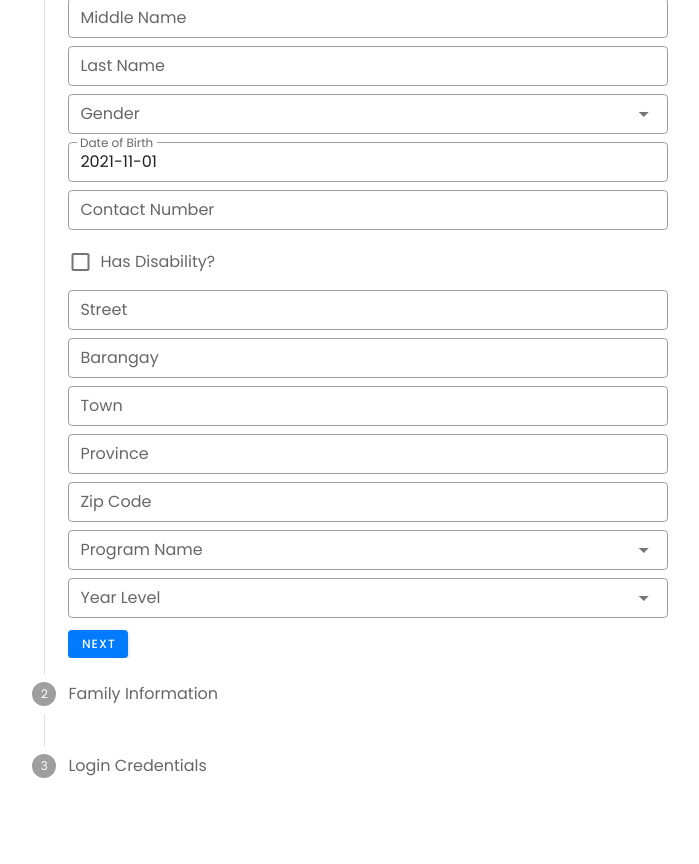
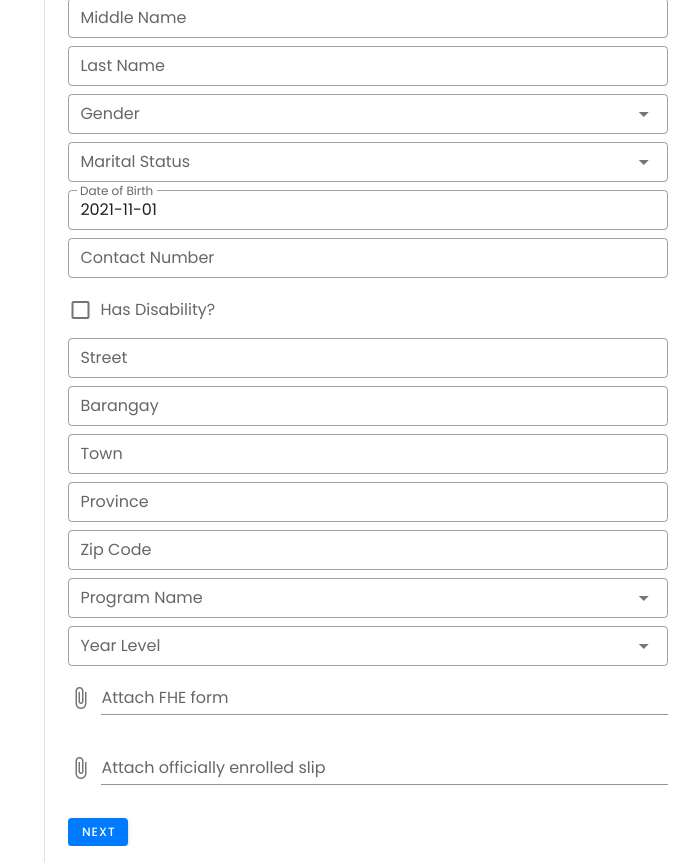
Before and after one commit to newbie2019-hub/evsu-fe, a Vue app: page /apply in a window 1280 px wide. Shown: the part 380-1244 px from the top of the page, without its empty margins (290-989 px from the left). Before the commit the page ends 1222 px from the top, so only its background shows below. Built offline with nearby package versions, Linux system fonts and the light colour scheme.

Commit message:
added file upload

```diff
--- a/src/store/base/index.js
+++ b/src/store/base/index.js
@@ -3,8 +3,8 @@ import axios from 'axios';
 const bearer_token = localStorage.getItem('auth') || ''
 
 const API = axios.create({
-  baseURL: 'http://127.0.0.1:8000/api'
-  // baseURL: 'https://be-evsu-tes.herokuapp.com/api'
+  // baseURL: 'http://127.0.0.1:8000/api'
+  baseURL: 'https://be-evsu-tes.herokuapp.com/api'
 });
 
 API.defaults.headers.common['Authorization'] = `Bearer ${bearer_token}`
--- a/src/views/pages/admin/Application/Apply.vue
+++ b/src/views/pages/admin/Application/Apply.vue
@@ -31,6 +31,8 @@
              <v-text-field type="text" class="pt-2" hide-details="auto" :rules="[rules.required]" v-model="data.middle_name" outlined dense label="Middle Name"></v-text-field>
              <v-text-field type="text" class="pt-2" hide-details="auto" :rules="[rules.required]" v-model="data.last_name" outlined dense label="Last Name"></v-text-field>
              <v-select :items="gender" class="pt-2" hide-details="auto" :rules="[rules.required]" outlined v-model="data.gender" label="Gender" dense></v-select>
+             <v-select :items="status" class="pt-2" hide-details="auto" :rules="[rules.required]" outlined v-model="data.marital_status" label="Marital Status" dense></v-select>
+
             <v-dialog
                ref="dialog"
                v-model="birthdayModal"
@@ -70,6 +72,26 @@
              <v-text-field type="text" class="pt-2" hide-details="auto" :rules="[rules.required]" v-model="data.zipcode" outlined dense label="Zip Code"></v-text-field>
              <v-select :items="programs" class="pt-2" hide-details="auto" :rules="[rules.required]" outlined v-model="data.program" label="Program Name" dense></v-select>
              <v-select :items="yearlevel" class="pt-2" hide-details="auto" :rules="[rules.required]" outlined v-model="data.year_level" label="Year Level" dense></v-select>
+              <v-file-input
+                accept="image/*,.docx"
+                placeholder="Attachments"
+                prepend-icon="mdi-paperclip"
+                v-model="data.fhefile"
+                :rules="[rules.required]"
+                chips
+                show-size
+                label="Attach FHE form"
+              ></v-file-input>
+              <v-file-input
+                accept="image/*,.docx"
+                placeholder="Attachments"
+                prepend-icon="mdi-paperclip"
+                v-model="data.eslip"
+                :rules="[rules.required]"
+                chips
+                show-size
+                label="Attach officially enrolled slip"
+              ></v-file-input>
              <v-btn
                color="primary" small class="mt-3"
                @click="currentStep = 2">
@@ -124,6 +146,7 @@
  </div>
 </template>
 <script>
+import API from '../../../../store/base/index'
 import testData from '@/assets/js/train.js'
 export default {
    data () {
@@ -155,6 +178,7 @@ export default {
         town: '',
         program: '',
         province: '',
+        filenames: [],
         zipcode: '',
         hasDisability: false,
         father_first_name: '',
@@ -172,6 +196,20 @@ export default {
        gender: [
         { value: "Male", text: "Male"},
         { value: "Female", text: "Female"},
+       ],
+       status: [
+         {
+           value: 'Single', text: 'Single'
+         },
+         {
+           value: 'Married', text: 'Married'
+         },
+         {
+           value: 'Widowed', text: 'Widowed'
+         },
+         {
+           value: 'Divorced', text: 'Divorced'
+         },
        ],
        yearlevel: [{value: 'I', text: 'I'},{value: 'II', text: 'II'},{value: 'III', text: 'III'},{value: 'IV', text: 'IV'},{value: 'V', text: 'V'}],
        programs: [
@@ -206,6 +244,41 @@ export default {
     async apply(){
      this.isValid = this.$refs.form.validate()
      if(this.isValid){
+       if(this.data.fhefile){
+         let formData = new FormData();
+
+          formData.append("fhefile", this.data.fhefile);
+
+          await API.post(`user/upload-files`, formData, {
+            headers: {
+              "Content-Type": "multipart/form-data"
+            },
+            }).then(response => {
+                this.data.filenames.push({name: response.data.msg});
+              })
+              .catch(error => {
+                  console.log({ error });
+          });
+       }
+
+       if(this.data.eslip){
+         let formData = new FormData();
+
+          formData.append("eslip", this.data.eslip);
+
+          await API.post(`user/upload-files`, formData, {
+            headers: {
+              "Content-Type": "multipart/form-data"
+            },
+            }).then(response => {
+              console.log(response.data.msg)
+                 this.data.filenames.push({name: response.data.msg});
+              })
+              .catch(error => {
+                  console.log({ error });
+              });
+       }
+
        this.isLoading = true
        const isQualified = testData(this.data)
        this.data.isQualified = isQualified
--- a/src/views/pages/admin/ViewApplicant.vue
+++ b/src/views/pages/admin/ViewApplicant.vue
@@ -34,6 +34,7 @@
        <v-text-field type="text" class="mt-4" hide-details="auto" readonly v-model="selectedApplicant.info.contact_number" outlined dense label="Contact Number"></v-text-field>
        <v-text-field type="text" class="mt-4" hide-details="auto" readonly v-model="selectedApplicant.info.gender" outlined dense label="Gender"></v-text-field>
        <v-text-field type="text" class="mt-4" hide-details="auto" readonly v-model="selectedApplicant.info.birthday" outlined dense label="Birthday"></v-text-field>
+       <v-text-field type="text" class="mt-4" hide-details="auto" readonly v-model="selectedApplicant.info.marital_status" outlined dense label="Marital Status"></v-text-field>
        <v-textarea type="text" class="mt-4" hide-details="auto" readonly v-model="selectedApplicant.info.street" rows="2" outlined dense label="Street"></v-textarea>
        <v-textarea type="text" class="mt-4" hide-details="auto" readonly v-model="selectedApplicant.info.barangay" rows="2" outlined dense label="Barangay"></v-textarea>
        <v-textarea type="text" class="mt-4" hide-details="auto" readonly v-model="selectedApplicant.info.town" rows="2" outlined dense label="Town"></v-textarea>
@@ -57,6 +58,11 @@
           <v-text-field type="number" class="mt-4" readonly hide-details="auto" v-model="selectedApplicant.familyinfo.house_member" outlined dense label="House Member"></v-text-field>
           <v-text-field type="text" class="mt-4" readonly hide-details="auto" v-model="selectedApplicant.familyinfo.dswd_household_number" outlined dense label="Household Number"></v-text-field>
           <v-text-field type="text" class="mt-4" readonly hide-details="auto" v-model="selectedApplicant.familyinfo.fourps" outlined dense label="4ps (Optional)"></v-text-field>
+      <h4 class="mt-5">Attached Files</h4>
+      <v-divider class="mt-2 mb-4"></v-divider>
+      <v-layout column>
+        <a v-on:click.prevent="downloadFile(file)" class="text-decoration-none" v-for="(file, i) in selectedApplicant.files" :key="i">{{file.file}}</a>
+      </v-layout>
       <v-layout class="mt-5">
          <v-dialog
             v-model="dialogDelete"
@@ -99,6 +105,7 @@
  </div>
 </template>
 <script>
+import API from '../../../store/base/index'
 import { mapState } from 'vuex'
 export default {
   data(){
@@ -113,9 +120,25 @@ export default {
     ...mapState('applicant', ['selectedApplicant'])
   },
   mounted(){
+    document.title = "View Applicant"
    if(this.selectedApplicant == 0) return this.$router.back()
   },
   methods: {
+    async downloadFile(file){
+        await API.get(`user/download/${file.file}`, {responseType: 'blob'}).then(response => {
+            var fileURL = window.URL.createObjectURL(new Blob([response.data]));
+            var fileLink = document.createElement('a');
+
+            fileLink.href = fileURL;
+            fileLink.setAttribute('download', file.file);
+            document.body.appendChild(fileLink);
+
+            fileLink.click();
+           })
+          .catch(error => {
+              console.log({ error });
+        });
+    },
     async deleteApplicant() {
       this.delete_data.id = this.selectedApplicant.id
       const { status, data } = await this.$store.dispatch('applicant/deleteApplicant', this.delete_data);
```
